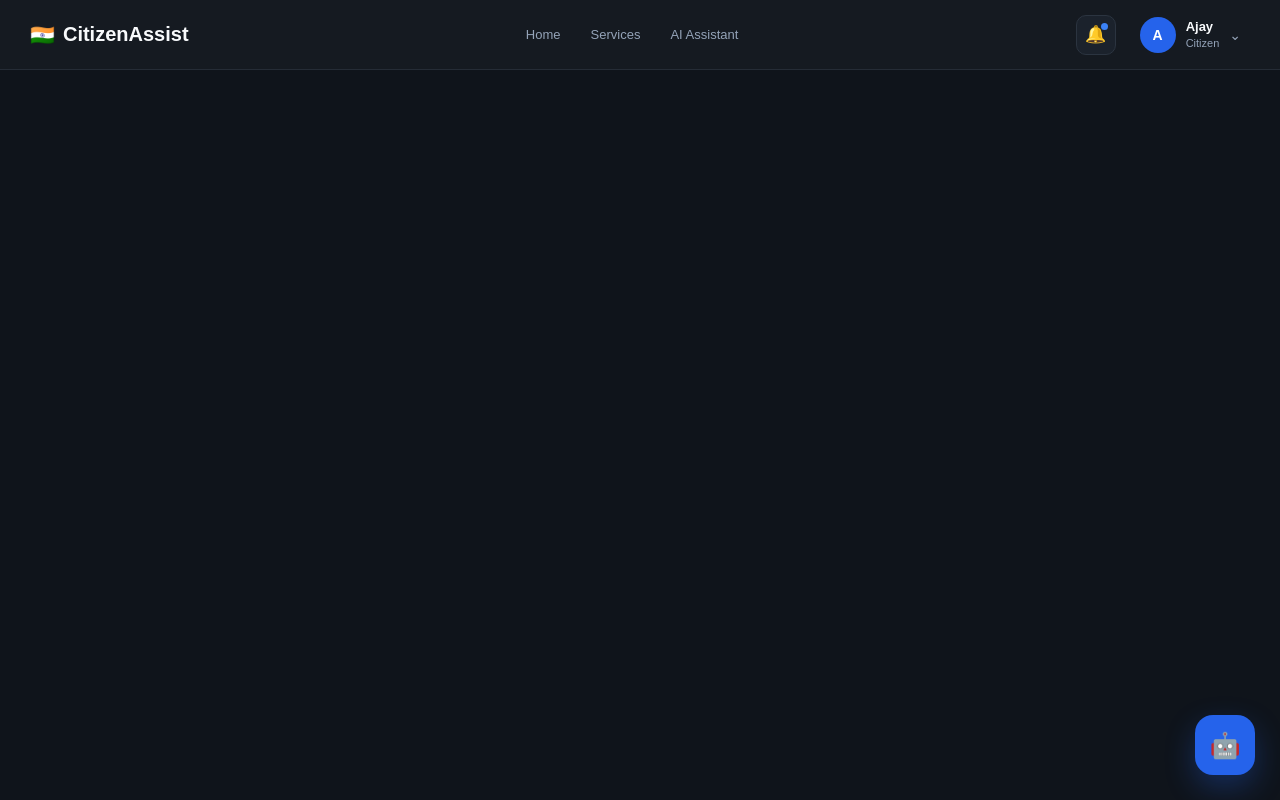
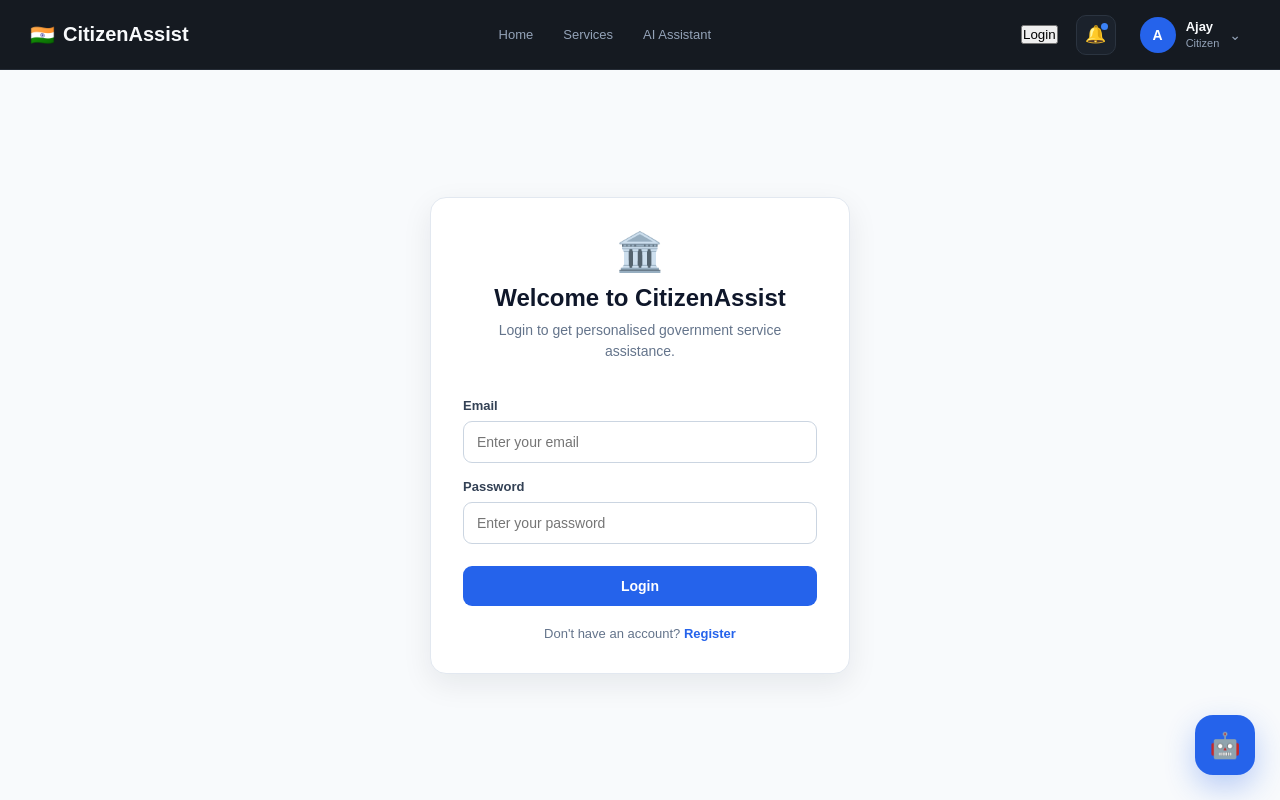
Before and after one commit to piyushgurve1-rgb/citizen-assist, a React app in the folder frontend/: page /login in a window 1280 px wide. Built offline with nearby package versions, Linux system fonts and the light colour scheme; the HTML template or start-up script is replaced by a standard one.

Commit message:
Add login page UI

```diff
--- a/frontend/src/App.jsx
+++ b/frontend/src/App.jsx
@@ -5,6 +5,7 @@ import Navbar from "./components/Navbar";
 import Home from "./pages/Home";
 import Services from "./pages/Services";
 import ServiceDetails from "./pages/ServiceDetails";
+import Login from "./pages/Login";
 import ChatWidget from "./components/ChatWidget";
 
 function App() {
@@ -35,6 +36,7 @@ function App() {
               />
             }
           />
+          <Route path="/login" element={<Login />} />
 
           <Route
             path="/services"
--- a/frontend/src/components/Navbar.jsx
+++ b/frontend/src/components/Navbar.jsx
@@ -1,8 +1,9 @@
 import { useState } from "react";
-import { Link, useLocation } from "react-router-dom";
+import { Link, useLocation, useNavigate } from "react-router-dom";
 
 function Navbar({ onOpenChat }) {
   const location = useLocation();
+  const navigate = useNavigate();
   const [showProfileMenu, setShowProfileMenu] = useState(false);
 
   return (
@@ -48,6 +49,15 @@ function Navbar({ onOpenChat }) {
 
       {/* Right side */}
       <div className="navbar-right">
+
+        {/* Login */}
+        <button
+          type="button"
+          className="nav-login-button"
+          onClick={() => navigate("/login")}
+        >
+          Login
+        </button>
 
         {/* Notification */}
         <button
--- a/frontend/src/index.css
+++ b/frontend/src/index.css
@@ -2959,3 +2959,103 @@ main {
   border-color: #93c5fd;
   transform: translateY(-1px);
 }
+/* Login Page */
+
+.login-page {
+  min-height: calc(100vh - 70px);
+  display: flex;
+  justify-content: center;
+  align-items: center;
+  padding: 40px 20px;
+  background: #f8fafc;
+}
+
+.login-card {
+  width: 100%;
+  max-width: 420px;
+  padding: 32px;
+  background: #ffffff;
+  border: 1px solid #e2e8f0;
+  border-radius: 16px;
+  box-shadow: 0 10px 30px rgba(15, 23, 42, 0.08);
+}
+
+.login-header {
+  text-align: center;
+  margin-bottom: 28px;
+}
+
+.login-icon {
+  display: block;
+  font-size: 38px;
+  margin-bottom: 10px;
+}
+
+.login-header h1 {
+  margin: 0 0 8px;
+  font-size: 24px;
+  color: #0f172a;
+}
+
+.login-header p {
+  margin: 0;
+  font-size: 14px;
+  line-height: 1.5;
+  color: #64748b;
+}
+
+.login-form {
+  display: flex;
+  flex-direction: column;
+  gap: 8px;
+}
+
+.login-form label {
+  margin-top: 8px;
+  font-size: 13px;
+  font-weight: 600;
+  color: #334155;
+}
+
+.login-form input {
+  width: 100%;
+  box-sizing: border-box;
+  padding: 12px 13px;
+  border: 1px solid #cbd5e1;
+  border-radius: 9px;
+  font-size: 14px;
+  outline: none;
+}
+
+.login-form input:focus {
+  border-color: #2563eb;
+}
+
+.login-form button {
+  margin-top: 14px;
+  padding: 12px;
+  border: none;
+  border-radius: 9px;
+  background: #2563eb;
+  color: #ffffff;
+  font-size: 14px;
+  font-weight: 600;
+  cursor: pointer;
+}
+
+.login-form button:hover {
+  background: #1d4ed8;
+}
+
+.login-register {
+  margin: 20px 0 0;
+  text-align: center;
+  font-size: 13px;
+  color: #64748b;
+}
+
+.login-register span {
+  color: #2563eb;
+  font-weight: 600;
+  cursor: pointer;
+}
--- /dev/null
+++ b/frontend/src/pages/Login.jsx
@@ -0,0 +1,39 @@
+function Login() {
+  return (
+    <div className="login-page">
+      <div className="login-card">
+        <div className="login-header">
+          <span className="login-icon">🏛️</span>
+          <h1>Welcome to CitizenAssist</h1>
+          <p>Login to get personalised government service assistance.</p>
+        </div>
+
+        <form className="login-form">
+          <label htmlFor="email">Email</label>
+          <input
+            type="email"
+            id="email"
+            placeholder="Enter your email"
+          />
+
+          <label htmlFor="password">Password</label>
+          <input
+            type="password"
+            id="password"
+            placeholder="Enter your password"
+          />
+
+          <button type="submit">
+            Login
+          </button>
+        </form>
+
+        <p className="login-register">
+          Don't have an account? <span>Register</span>
+        </p>
+      </div>
+    </div>
+  );
+}
+
+export default Login;
```
